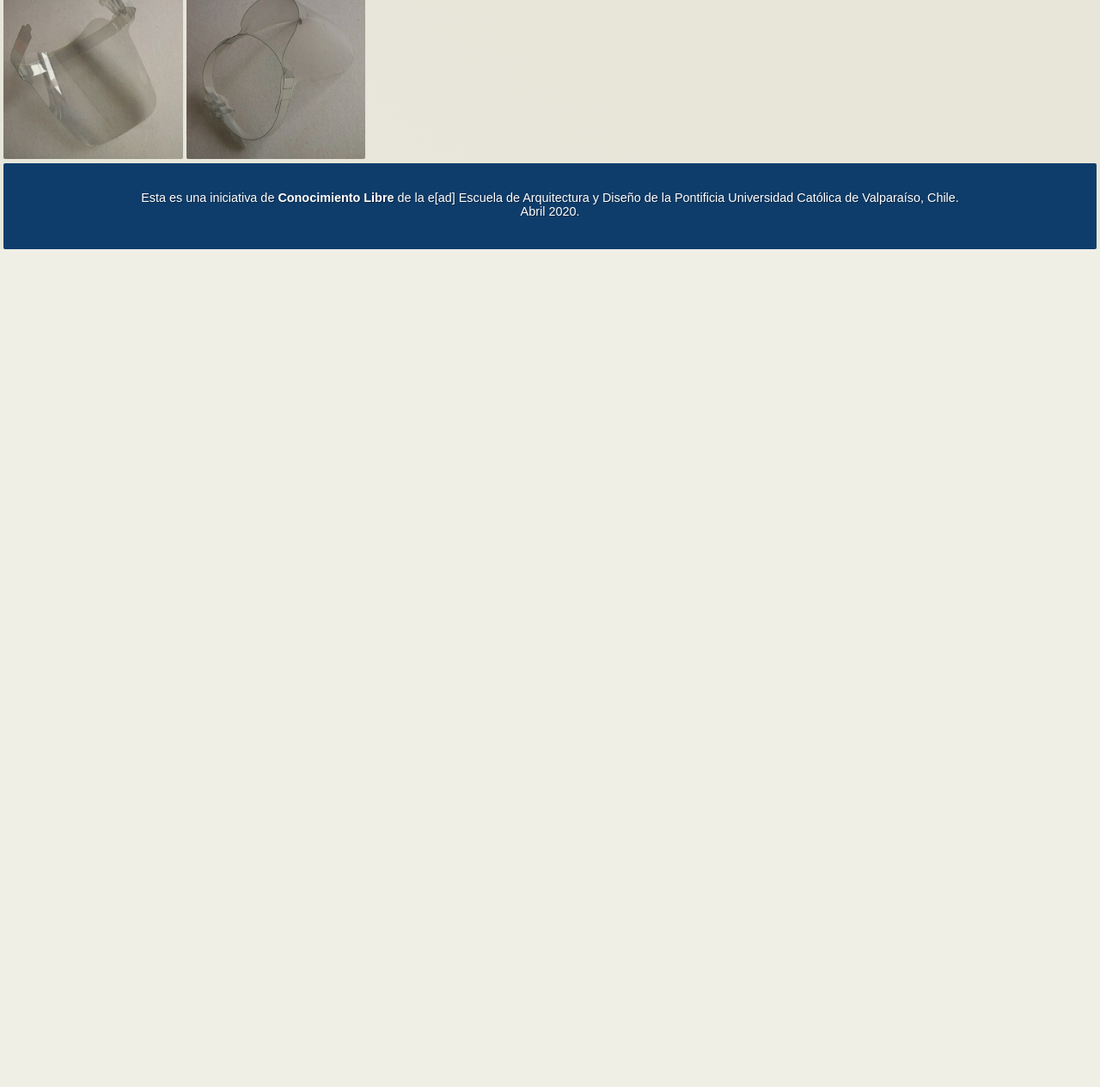
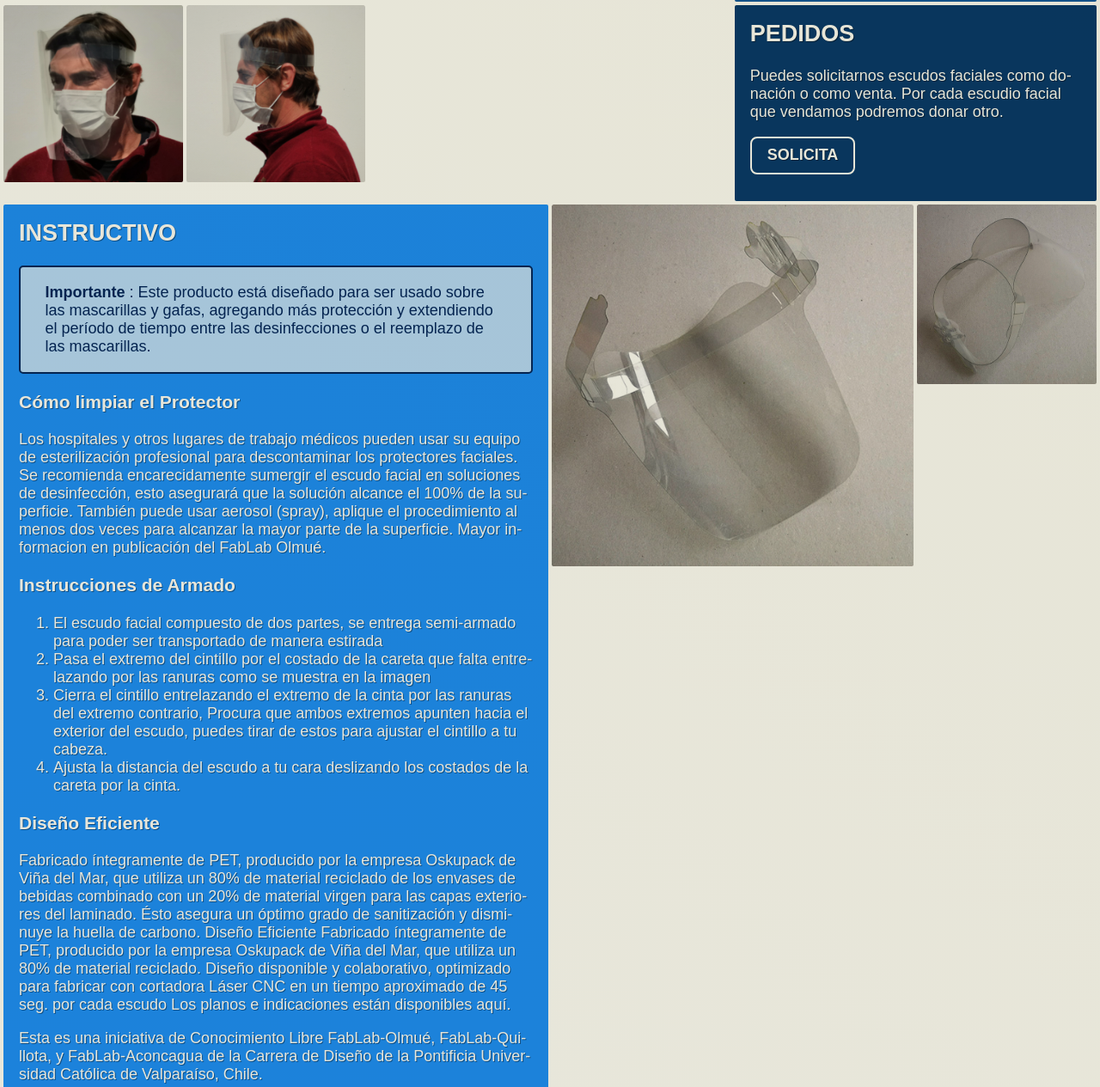
Before and after one commit to aconcagua-fablab/escudo-facial, a plain HTML site: page index.html in a window 1280 px wide. Shown: the part 1325-2590 px from the top of the page at 86% size. Before the commit the page ends 1615 px from the top, so only its background shows below. Drawn offline with Linux system fonts and the light colour scheme; a web font is replaced by a local one.

Commit message:
nuevo contenido

```diff
--- a/css/style.css
+++ b/css/style.css
@@ -192,6 +192,10 @@ nav>li>a:hover {
     background-color: rgb(21, 91, 161);
 }
 
+.orders {
+    background-color: rgb(9, 60, 110);
+}
+
 ul.check li {
     list-style-image: url(../img/check.svg);
 }
@@ -222,12 +226,23 @@ ul.arrow li {
     width: calc(100% + 2em);
 }
 
+
+/* Inline #1 | http://localhost/~hspencer/escudo-facial/ */
+
+.aviso {
+    background-color: #ffffffad;
+    padding: 2ex 3ex;
+    border-radius: 5px;
+    color: #04275e;
+    text-shadow: none;
+    border: 2px solid #04275e;
+}
+
 .all:hover {
     background-color: #00000043;
 }
 
 .foto {
-    /* mix-blend-mode: normal; */
     padding: 0;
     overflow: hidden;
     background-color: transparent;
@@ -242,24 +257,6 @@ ul.arrow li {
 
 .u {
     text-decoration: underline;
-}
-
-@media only screen and (max-width: 720px) {
-    body {
-        margin-top: 104px;
-    }
-    .container {
-        display: block;
-        margin: 4px;
-    }
-    section {
-        margin-bottom: 4px;
-        ;
-    }
-    .header h1 {
-        writing-mode: horizontal-tb;
-        transform: none;
-    }
 }
 
 footer {
@@ -279,3 +276,24 @@ footer p {
     margin: 2rem;
     text-align: center;
 }
+
+
+/******************************************** pantallas pequeñas */
+
+@media only screen and (max-width: 720px) {
+    body {
+        margin-top: 104px;
+    }
+    .container {
+        display: block;
+        margin: 4px;
+    }
+    section {
+        margin-bottom: 4px;
+        ;
+    }
+    .header h1 {
+        writing-mode: horizontal-tb;
+        transform: none;
+    }
+}
--- a/index.html
+++ b/index.html
@@ -13,17 +13,6 @@
 
 <body>
     <div class="container">
-
-
-        <!-- <section class="nav col1 row2">
-        <nav>
-            <li><a href="">¿Qué es?</a></li>
-            <li><a href="">Materiales</a></li>
-            <li><a href="">Colaboradores</a></li>
-            <li><a href="">Ble</a></li>
-        </nav>
-    </section> -->
-
         <section class="header col1 row1">
             <h1>Escudo Facial Laminar</h1>
         </section>
@@ -42,13 +31,7 @@
             </ul>
         </section>
 
-        <section class="foto col1 row1">
-            <img src="img/sq-01.jpg" alt="Escudo Facial" title="Escudo Facial. Permite regulación de la distancia e inclinación. Fotografía 3/4.">
-        </section>
 
-        <section class="foto col1 row1">
-            <img src="img/sq-02.jpg" alt="Escudo Facial" title="Escudo Facial. Permite regulación de la distancia e inclinación. Fotografía de Perfil.">
-        </section>
 
         <section class="files col2 row1">
             <h2>Archivos</h2>
@@ -70,7 +53,8 @@
                 <img src="./img/logo-pucv.svg" alt="PUCV"></a>
         </section>
 
-        <section class="thanks col2 row1">
+
+        <section class="thanks col2 row2">
             <h2>Agradecimientos</h2>
             <ul class="arrow">
                 <li><strong>Hospital de Quillota</strong>, y a su Director, Dr. <strong>Claudio Fernández</strong></li>
@@ -87,7 +71,7 @@
             <img src="img/sq-03.jpg" title="Escudo Facial. Vista Isométrica">
         </section>
 
-        <section class="foto col2 row1">
+        <section class="foto col2 row2">
             <img src="img/ef-vista general.jpg" title="Escudo Facial">
         </section>
 
@@ -100,6 +84,45 @@
         </section>
 
         <section class="foto col1 row1">
+            <img src="img/sq-01.jpg" alt="Escudo Facial" title="Escudo Facial. Permite regulación de la distancia e inclinación. Fotografía 3/4.">
+        </section>
+
+        <section class="foto col1 row1">
+            <img src="img/sq-02.jpg" alt="Escudo Facial" title="Escudo Facial. Permite regulación de la distancia e inclinación. Fotografía de Perfil.">
+        </section>
+
+        <section class="text col3 row4">
+            <h2>Instructivo</h2>
+
+            <div class="aviso">
+                <strong>Importante</strong> : Este producto está diseñado para ser usado sobre las mascarillas y gafas, agregando más protección y extendiendo el período de tiempo entre las desinfecciones o el reemplazo de las mascarillas.
+            </div>
+            <h3>Cómo limpiar el Protector</h3>
+            <p>Los hospitales y otros lugares de trabajo médicos pueden usar su equipo de esterilización profesional para descontaminar los protectores faciales. Se recomienda encarecidamente sumergir el escudo facial en soluciones de desinfección, esto
+                asegurará que la solución alcance el 100% de la superficie. También puede usar aerosol (spray), aplique el procedimiento al menos dos veces para alcanzar la mayor parte de la superficie. Mayor informacion en <a href="https://www.fablabolmue.cl/protectorfacial/">publicación del FabLab Olmué</a>.</p>
+
+            <h3>Instrucciones de Armado</h3>
+            <ol>
+                <li>El escudo facial compuesto de dos partes, se entrega semi-armado para poder ser transportado de manera estirada</li>
+                <li>Pasa el extremo del cintillo por el costado de la careta que falta entrelazando por las ranuras como se muestra en la imagen</li>
+                <li>Cierra el cintillo entrelazando el extremo de la cinta por las ranuras del extremo contrario, Procura que ambos extremos apunten hacia el exterior del escudo, puedes tirar de estos para ajustar el cintillo a tu cabeza.</li>
+                <li>Ajusta la distancia del escudo a tu cara deslizando los costados de la careta por la cinta.</li>
+            </ol>
+            <h3>Diseño Eficiente</h3>
+
+            <p>Fabricado íntegramente de PET, producido por la empresa Oskupack de Viña del Mar, que utiliza un 80% de material reciclado de los envases de bebidas combinado con un 20% de material virgen para las capas exteriores del laminado. Ésto asegura
+                un óptimo grado de sanitización y disminuye la huella de carbono. Diseño Eficiente Fabricado íntegramente de PET, producido por la empresa Oskupack de Viña del Mar, que utiliza un 80% de material reciclado. Diseño disponible y colaborativo,
+                optimizado para fabricar con cortadora Láser CNC en un tiempo aproximado de 45 seg. por cada escudo Los planos e indicaciones están disponibles <a href="https://aconcagua-fablab.github.io/escudo-facial/">aquí</a>.</p>
+
+
+            <p>Esta es una iniciativa de Conocimiento Libre FabLab-Olmué, FabLab-Quillota, y FabLab-Aconcagua de la Carrera de Diseño de la Pontificia Universidad Católica de Valparaíso, Chile.</p>
+        </section>
+        <section class="orders col2 row1">
+            <h2>Pedidos</h2>
+            <p>Puedes solicitarnos escudos faciales como donación o como venta. Por cada escudio facial que vendamos podremos donar otro.</p>
+            <a href="https://docs.google.com/forms/d/e/1FAIpQLSd1rM4PMeAJ24r7nkXY8U1R1qosXBvoCJ-aRjuP5sXeOeDFDg/viewform?usp=sf_link" class="button">Solicita</a>
+        </section>
+        <section class="foto col2 row2">
             <img src="img/ef-vista general 2.jpg" title="Escudo Facial">
         </section>
 
```
